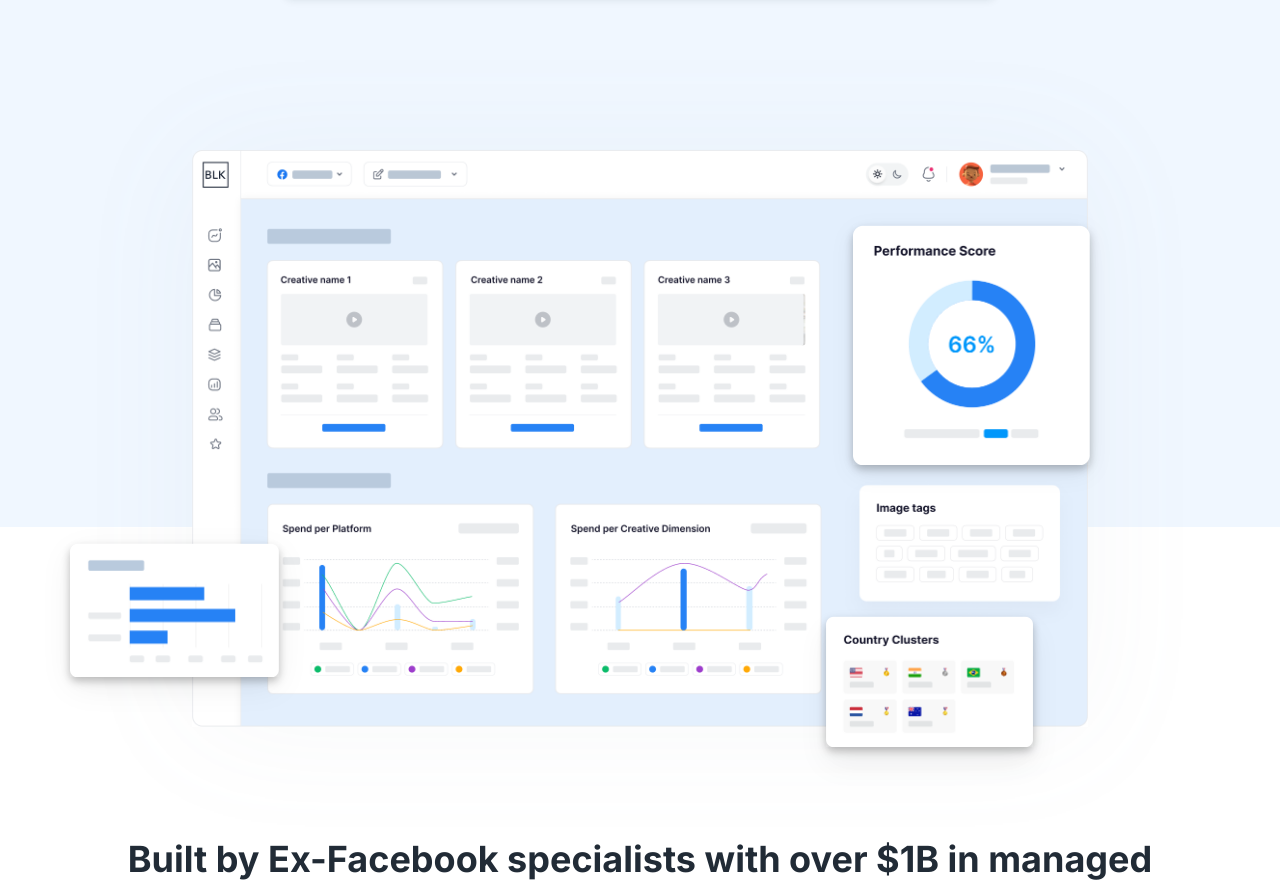
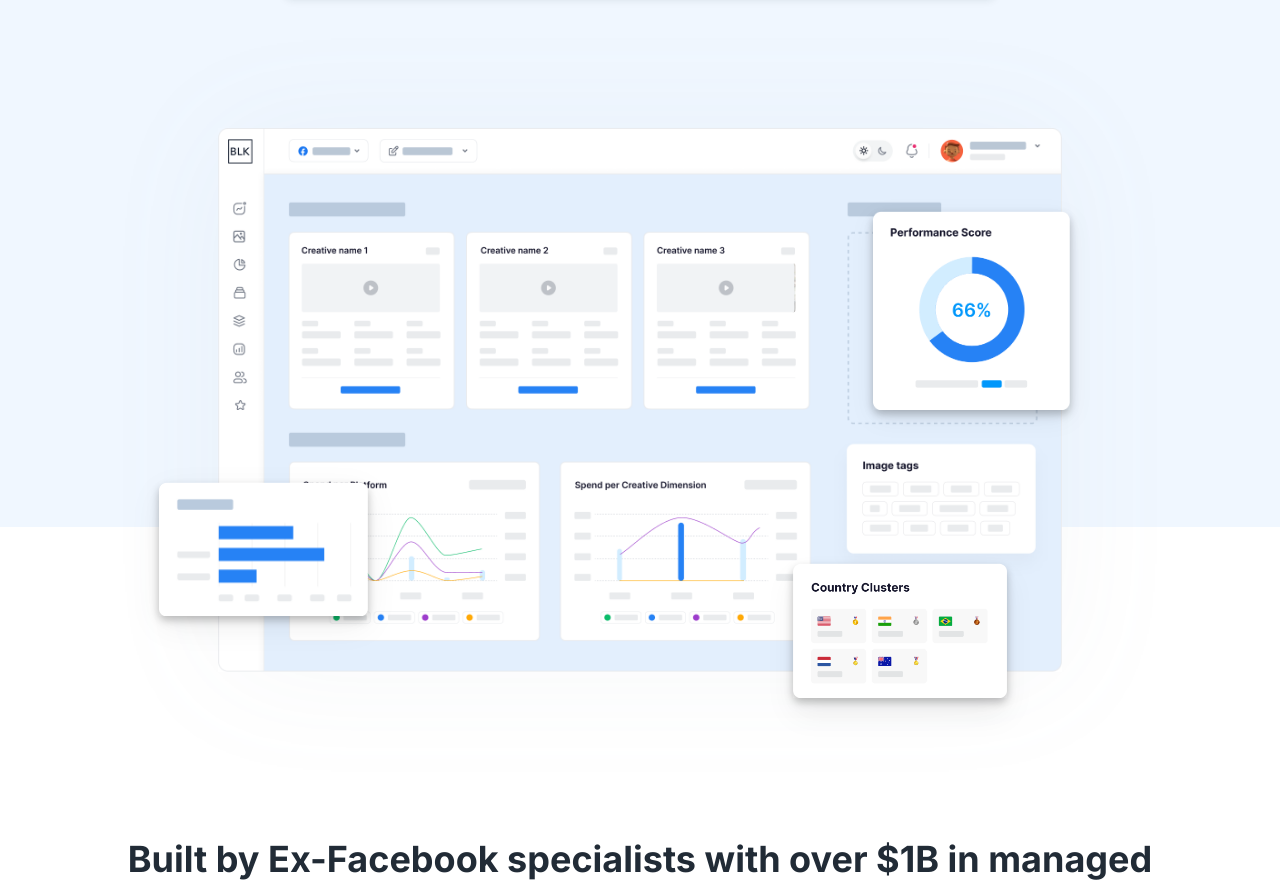
Before and after one commit to Redlio-Designs/bikbox, a React (Create React App) app: page / in a window 1280 px wide. Shown: the part 429-1315 px from the top of the page. Built offline with nearby package versions, Linux system fonts and the light colour scheme.

Commit message:
home banner image

```diff
--- a/src/components/HomeHeroImage/HomeHeroImage.css
+++ b/src/components/HomeHeroImage/HomeHeroImage.css
@@ -6,79 +6,120 @@
     position: relative;
     left: 0;
     right: 0;
-    width: 70%;
+    width: 54%;
     filter: none !important;
     box-shadow: 0px 5px 122px rgba(135, 151, 171, 0.06);
+    bottom: 135px;
+    margin: 0 auto;
+    text-align: center;
 }
 
 .base-img-2 {
     position: absolute;
-    right: 190px;
-    top: 75px;
+    right: 390px;
+    top: -45px;
     width: 237px;
     box-shadow: 0px 8px 26px rgba(0, 0, 0, 0.06);
 }
 
 .base-img-3 {
     position: absolute;
-    left: 70px;
-    bottom: 50px;
+    left: 291px;
+    bottom: 180px;
     width: 209px;
     box-shadow: 0px 10px 32px rgba(0, 0, 0, 0.06);
 }
 
 .base-img-4 {
     box-shadow: 0px 16px 30px rgba(0, 0, 0, 0.06);
-    width: 207px;
+    width: 230px;
     position: absolute;
-    bottom: -20px;
-    right: 247px;
+    bottom: 100px;
+    right: 469px;
+}
+
+@media only screen and (min-width:1200px) and (max-width:1600px) {
+    .base-img {
+        position: relative;
+        left: 0;
+        right: 0;
+        width: 66%;
+        filter: none !important;
+        box-shadow: 0px 5px 122px rgba(135, 151, 171, 0.06);
+        bottom: 135px;
+        margin: 0 auto;
+        text-align: center;
+    }
+
+    .base-img-2 {
+        position: absolute;
+        right: 210px;
+        top: -52px;
+        width: 197px;
+        box-shadow: 0px 8px 26px rgba(0, 0, 0, 0.06);
+    }
+
+    .base-img-3 {
+        position: absolute;
+        left: 159px;
+        bottom: 191px;
+        width: 209px;
+        box-shadow: 0px 10px 32px rgba(0, 0, 0, 0.06);
+    }
+
+    .base-img-4 {
+        box-shadow: 0px 16px 30px rgba(0, 0, 0, 0.06);
+        width: 214px;
+        position: absolute;
+        bottom: 109px;
+        right: 273px;
+    }
 }
 
 @media only screen and (min-width:768px) and (max-width:1199px) {
+    .base-img {
+        width: 75%;
+    }
+
+    .base-img-2 {
+        right: 20px;
+        top: -86px;
+        width: 120px;
+    }
+
+    .base-img-3 {
+        left: 14px;
+        bottom: 190px;
+        width: 139px;
+    }
+
+    .base-img-4 {
+        width: 117px;
+        bottom: 120px;
+        right: 99px;
+    }
+}
+
+@media only screen and (min-width:320px) and (max-width:767px) {
     .base-img {
         width: 90%;
     }
 
     .base-img-2 {
-        right: 20px;
-        top: 54px;
-        width: 140px;
-    }
-
-    .base-img-3 {
-        left: 0;
-        bottom: -20px;
-        width: 149px;
-    }
-
-    .base-img-4 {
-        width: 147px;
-        bottom: -20px;
-        right: 54px;
-    }
-}
-
-@media only screen and (min-width:320px) and (max-width:767px) {
-    .base-img {
-        width: 70%;
-    }
-
-    .base-img-2 {
-        right: 20px;
-        top: 24px;
+        right: 30px;
+        top: -105px;
         width: 70px !important;
     }
 
     .base-img-3 {
-        left: 34px;
-        bottom: -27px;
-        width: 89px !important;
+        left: 30px;
+        bottom: 153px;
+        width: 59px !important;
     }
 
     .base-img-4 {
-        width: 80px !important;
-        bottom: -10px;
-        right: 28px;
+        width: 64px !important;
+        bottom: 130px;
+        right: 58px;
     }
 }
--- a/src/style.css
+++ b/src/style.css
@@ -263,7 +263,7 @@ ul {
     }
 
     .bottom-hero-img {
-        bottom: -200px;
+        bottom: -280px;
     }
 
     .facebook-specialist.home-facebook-specialist {
@@ -393,7 +393,7 @@ ul {
     }
 
     .bottom-hero-img {
-        bottom: 50px;
+        bottom: -60px;
         width: 90%;
         margin: 0 auto;
     }
@@ -487,7 +487,7 @@ ul {
     }
 
     .bottom-hero-img {
-        bottom: 50px;
+        bottom: -90px;
     }
 
     .facebook-specialist img {
```
